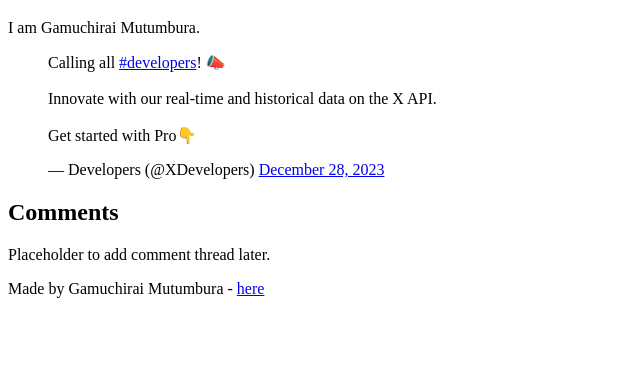
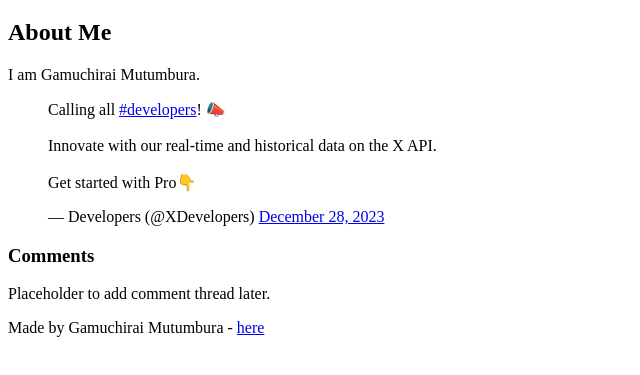
Before and after one commit to Gamuchirai15/My_First_Portfolio, a plain HTML site: page html_basic/tweets.html in a window 1280 px wide. Shown: the part 113-488 px from the top of the page, without its empty margins (0-640 px from the left). Drawn offline with Linux system fonts and the light colour scheme.

Commit message:
Add files via upload

```diff
--- a/html_basic/tweets.html
+++ b/html_basic/tweets.html
@@ -20,12 +20,13 @@
         <main>
 
             <article>
-                <p>I am Gamuchirai Mutumbura.</p>
-                <blockquote class="twitter-tweet"><p lang="en" dir="ltr">Calling all <a href="https://twitter.com/hashtag/developers?src=hash&amp;ref_src=twsrc%5Etfw" target="_blank">#developers</a>! 📣<br><br>Innovate with our real-time and historical data on the X API.<br><br>Get started with Pro👇</p>&mdash; Developers (@XDevelopers) <a href="https://twitter.com/XDevelopers/status/1740386052446060725?ref_src=twsrc%5Etfw">December 28, 2023</a></blockquote> <script async src="https://platform.twitter.com/widgets.js" charset="utf-8"></script>
+                <h2>About Me</h2>
+                <p>I am Gamuchirai Mutumbura.<blockquote class="twitter-tweet"><p lang="en" dir="ltr">Calling all <a href="https://twitter.com/hashtag/developers?src=hash&amp;ref_src=twsrc%5Etfw" target="_blank">#developers</a>! 📣<br><br>Innovate with our real-time and historical data on the X API.<br><br>Get started with Pro👇</p>&mdash; Developers (@XDevelopers) <a href="https://twitter.com/XDevelopers/status/1740386052446060725?ref_src=twsrc%5Etfw">December 28, 2023</a></blockquote> <script async src="https://platform.twitter.com/widgets.js" charset="utf-8"></script>
+            </p>
             </article>
 
             <aside>
-                <h2>Comments</h2>
+                <h3>Comments</h3>
                 <p>Placeholder to add comment thread later.</p>
             </aside>
 
```
Also changed, not shown: html_basic/index.html (+2 -2 lines).
